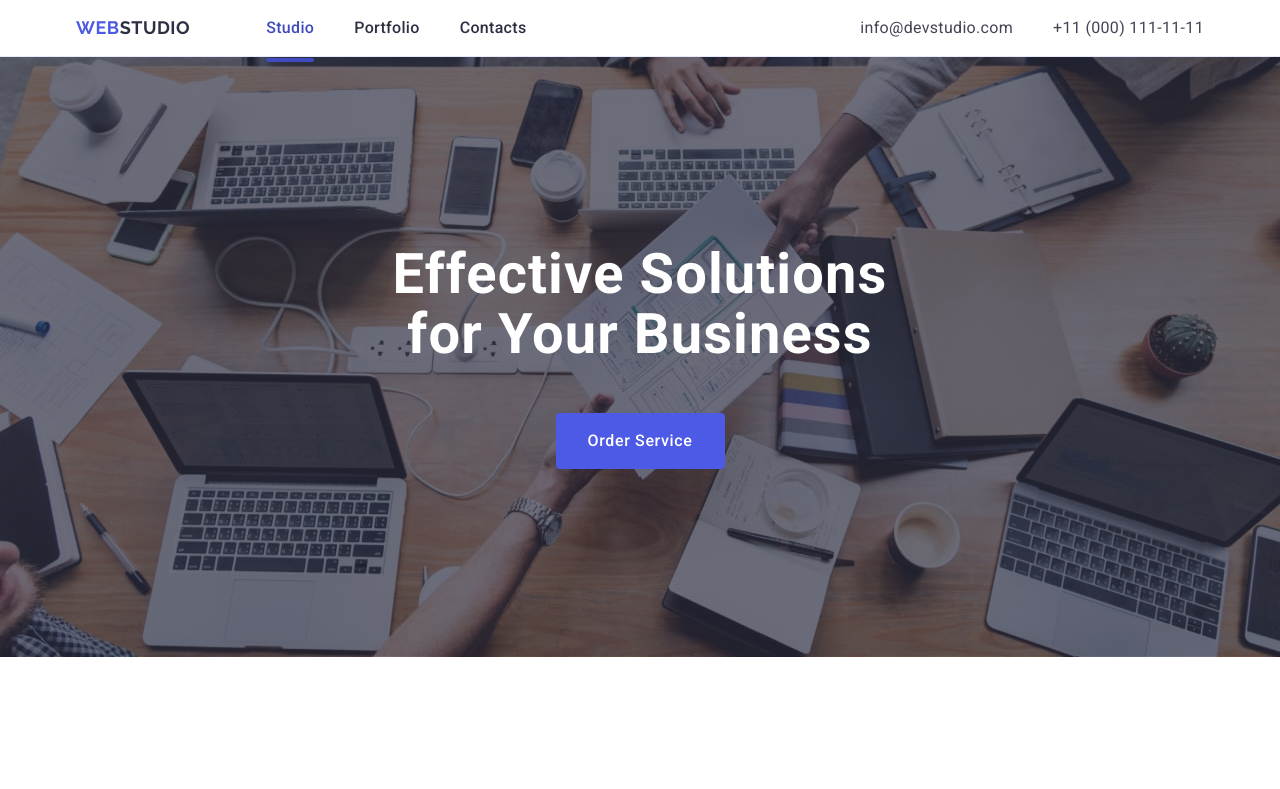
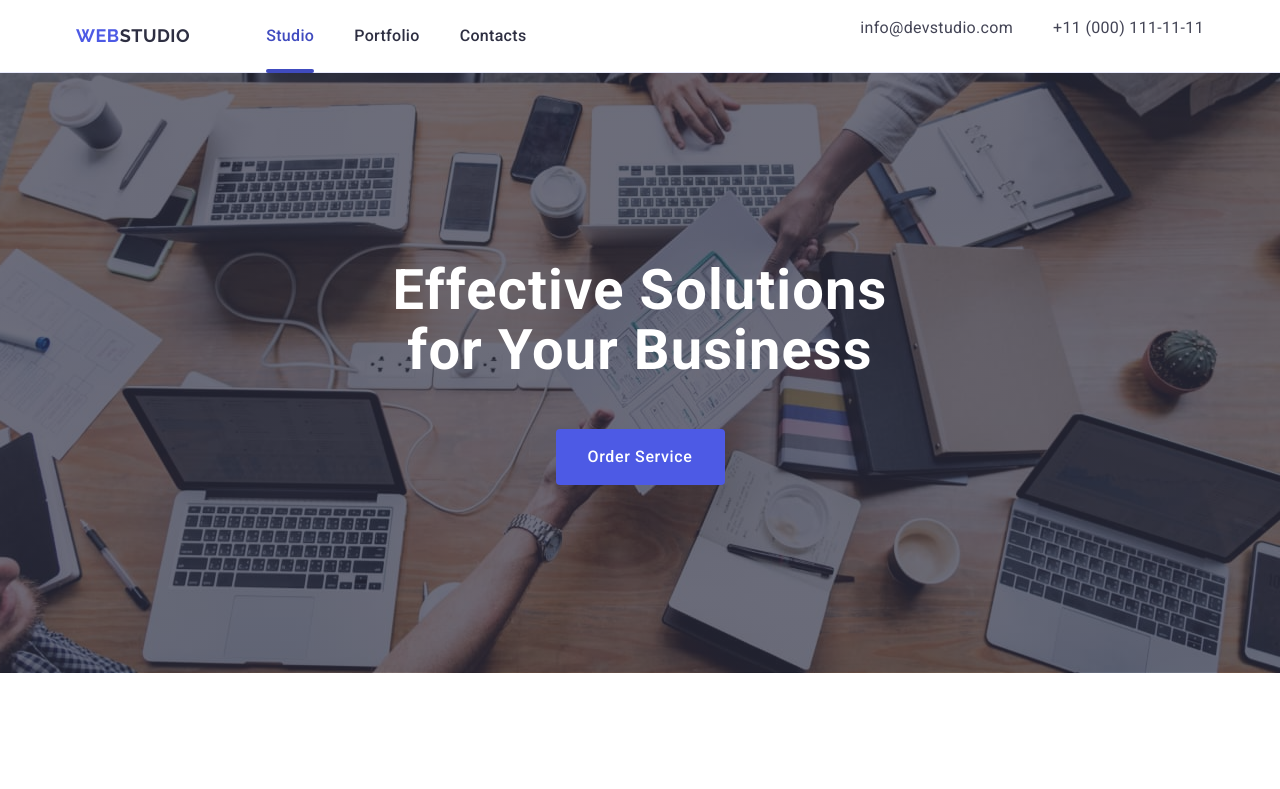
Before and after one commit to Suntrotter/goit-markup-hw-05, a plain HTML site: page index.html in a window 1280 px wide. Shown: the top 789 px of the page. Drawn offline with nearby package versions, Linux system fonts and the light colour scheme.

Commit message:
Update styles.css

```diff
--- a/css/styles.css
+++ b/css/styles.css
@@ -207,10 +207,6 @@ img {
     margin-bottom: 0;
 }
 
-.menu-item {
-    padding: 18px 0;
-}
-
 address {
     margin-left: auto;
 }
@@ -359,7 +355,7 @@ address {
 }
 
 .people-office {
-    background-image: linear-gradient(rgba(46, 47, 66, 0.7), rgba(46, 47, 66, 0.7)), url(/images/people-office.jpg);
+    background-image: linear-gradient(rgba(46, 47, 66, 0.7), rgba(46, 47, 66, 0.7)), url(../images/people-office.jpg);
     background-size: cover;
     background-repeat: no-repeat;
     background-position: center;
@@ -371,6 +367,7 @@ address {
     padding: 24px 0;
     position: relative;
     transition: color var(--ocean) 250ms cubic-bezier(0.4, 0, 0.2, 1);
+    display: block;
 }
 
 .menu-item.studio {
```
